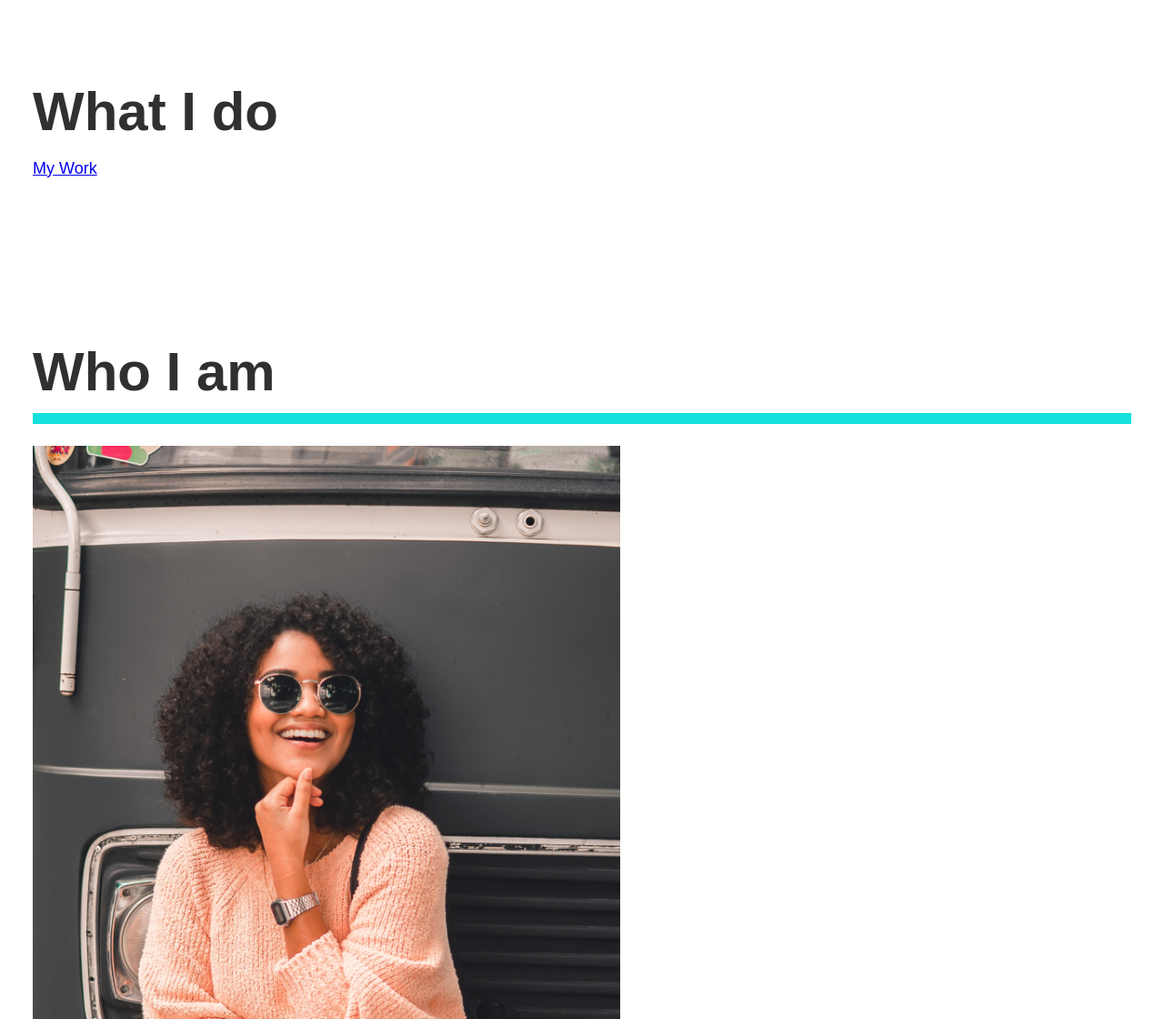
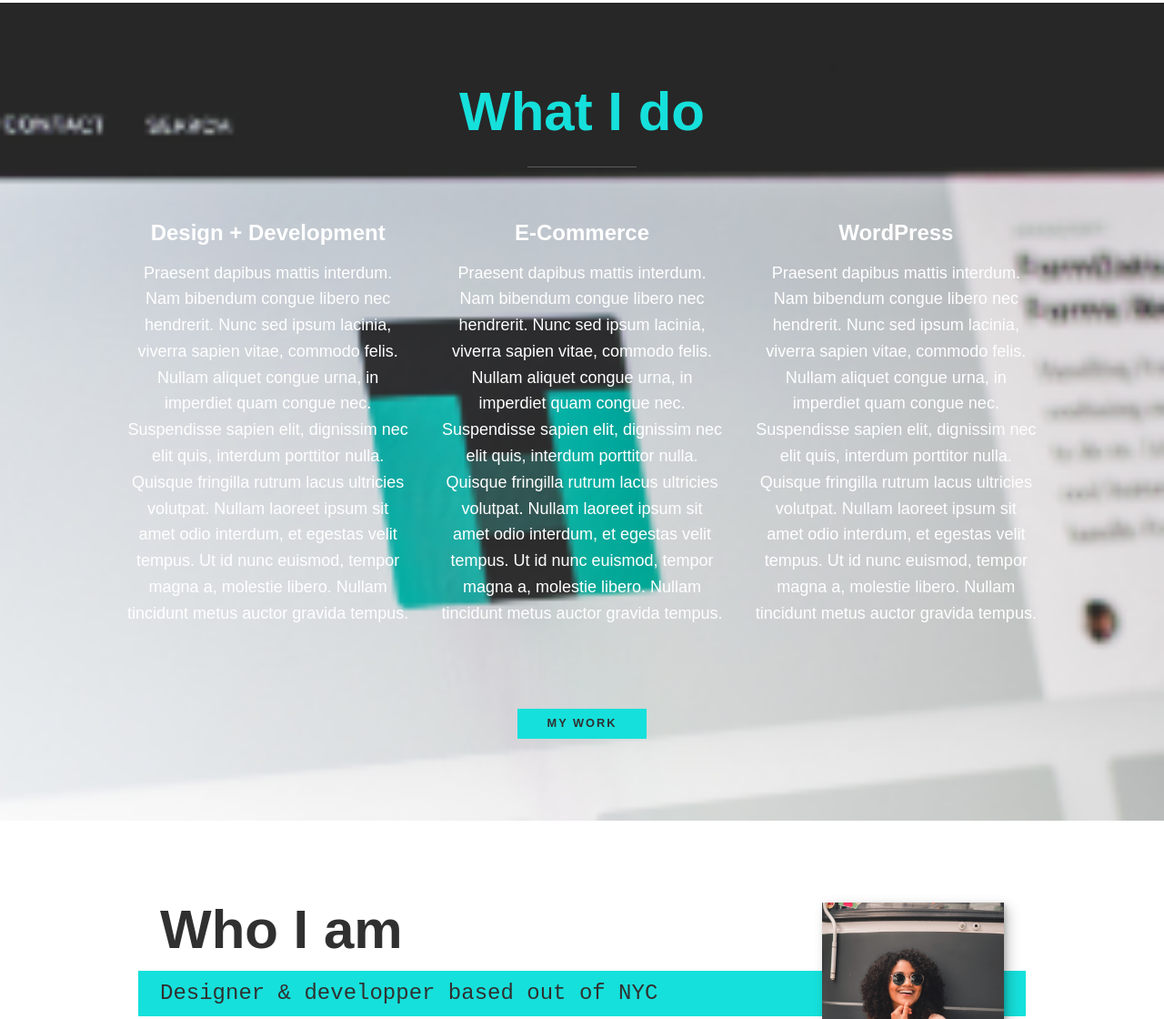
Before and after one commit to deboxta/WebFolio, a website built with Parcel: page index.html in a window 1280 px wide. Shown: the part 501-1621 px from the top of the page at 91% size. Built offline with nearby package versions, Linux system fonts and the light colour scheme.

Commit message:
base project

```diff
--- a/css/main.css
+++ b/css/main.css
@@ -146,6 +146,31 @@
 }
 
 strong { font-weight: bold; }
+
+:focus {
+  outline: 3px solid var(--clr-accent);
+  outline-offset: 3px;
+}
+
+.btn {
+  display: inline-block;
+  padding: .5em 2.5em;
+  background: var(--clr-accent);
+  color: var(--clr-dark);
+  text-decoration: none;
+  cursor: pointer;
+  font-size: .8rem;
+  text-transform: uppercase;
+  letter-spacing: 2px;
+  font-weight: var(--fw-bold);
+  transition: transform 200ms ease-in-out;
+}
+
+.btn:hover {
+  transform: scale(1.1);
+}
+
+/* Typo */
 
 h1,
 h2,
@@ -334,6 +359,97 @@
     position: relative;
     left: -1.5em;
     width: calc(100% + 1.5em);
+  }
+}
+
+/* My services section */
+
+.my-services {
+  background-color: var(--clr-dark);
+  background-image: url(../img/Rectangle\ 3-7.png);
+  background-size: cover;
+  /* background-blend-mode: multiply; */
+  color: var(--clr-light);
+  text-align: center;
+}
+
+.section__title--services {
+  color: var(--clr-accent);
+  position: relative;
+}
+
+.section__title--services::after {
+  content: '';
+  display: block;
+  width: 2em;
+  height: 1px;
+  margin: 0.5em auto 1em;
+  background: var(--clr-light);
+  opacity: .25;
+}
+
+.services {
+  margin-bottom: 4em;
+}
+
+.service {
+  max-width: 500px;
+  margin: 0 auto;
+}
+
+@media (min-width: 800px) {
+  .services {
+    display: flex;
+    max-width: 1000px;
+    margin-left: auto;
+    margin-right: auto;
+  }
+
+  .service + .service {
+    margin-left: 2em;
+  }
+}
+
+/* About me */
+
+.about-me {
+  max-width: 1000px;
+  margin: 0 auto;
+}
+
+.about-me__img {
+  box-shadow: var(--bs);
+}
+
+@media (min-width: 600px) {
+  .about-me {
+    display: grid;
+    grid-template-columns: 1fr 200px;
+    grid-template-areas:
+      "title img"
+      "subtitle img"
+      "text img";
+    grid-column-gap: 2em;
+  }
+
+  .section__title--about {
+    grid-area: title;
+  }
+
+  .section__subtitle--about {
+    grid-column: 1 / -1;
+    grid-row: 2;
+    position: relative;
+    left: -1em;
+    width: calc(100% + 2em);
+    padding-left: 1em;
+    padding-right: calc(200px + 4em);
+  }
+
+  .about-me__img {
+    grid-area: img;
+    position: relative;
+    z-index: 2;
   }
 }
 
--- a/index.html
+++ b/index.html
@@ -58,18 +58,18 @@
     <h2 class="section__title section__title--services">What I do</h2>
     <div class="services">
       <div class="service">
-        <h3></h3>
-        <p></p>
+        <h3>Design + Development</h3>
+        <p>Praesent dapibus mattis interdum. Nam bibendum congue libero nec hendrerit. Nunc sed ipsum lacinia, viverra sapien vitae, commodo felis. Nullam aliquet congue urna, in imperdiet quam congue nec. Suspendisse sapien elit, dignissim nec elit quis, interdum porttitor nulla. Quisque fringilla rutrum lacus ultricies volutpat. Nullam laoreet ipsum sit amet odio interdum, et egestas velit tempus. Ut id nunc euismod, tempor magna a, molestie libero. Nullam tincidunt metus auctor gravida tempus.</p>
       </div> <!-- / service -->
 
       <div class="service">
-        <h3></h3>
-        <p></p>
+        <h3>E-Commerce</h3>
+        <p>Praesent dapibus mattis interdum. Nam bibendum congue libero nec hendrerit. Nunc sed ipsum lacinia, viverra sapien vitae, commodo felis. Nullam aliquet congue urna, in imperdiet quam congue nec. Suspendisse sapien elit, dignissim nec elit quis, interdum porttitor nulla. Quisque fringilla rutrum lacus ultricies volutpat. Nullam laoreet ipsum sit amet odio interdum, et egestas velit tempus. Ut id nunc euismod, tempor magna a, molestie libero. Nullam tincidunt metus auctor gravida tempus.</p>
       </div> <!-- / service -->
 
       <div class="service">
-        <h3></h3>
-        <p></p>
+        <h3>WordPress</h3>
+        <p>Praesent dapibus mattis interdum. Nam bibendum congue libero nec hendrerit. Nunc sed ipsum lacinia, viverra sapien vitae, commodo felis. Nullam aliquet congue urna, in imperdiet quam congue nec. Suspendisse sapien elit, dignissim nec elit quis, interdum porttitor nulla. Quisque fringilla rutrum lacus ultricies volutpat. Nullam laoreet ipsum sit amet odio interdum, et egestas velit tempus. Ut id nunc euismod, tempor magna a, molestie libero. Nullam tincidunt metus auctor gravida tempus.</p>
       </div> <!-- / service -->
     </div> <!-- / services -->
 
@@ -80,14 +80,14 @@
   <!-- About me -->
   <section class="about-me" id="about">
     <h2 class="section__title section__title--about">Who I am</h2>
-    <p class="section__subtitle section__subtitle--about"></p>
+    <p class="section__subtitle section__subtitle--about">Designer & developper based out of NYC</p>
 
     <div class="about-me__body">
-      <p></p>
+      <p>Praesent dapibus mattis interdum. Nam bibendum congue libero nec hendrerit. Nunc sed ipsum lacinia, viverra sapien vitae, commodo felis. Nullam aliquet congue urna, in imperdiet quam congue nec. Suspendisse sapien elit, dignissim nec elit quis, interdum porttitor nulla. Quisque fringilla rutrum lacus ultricies volutpat. Nullam laoreet ipsum sit amet odio interdum, et egestas velit tempus. Ut id nunc euismod, tempor magna a, molestie libero. Nullam tincidunt metus auctor gravida tempus.</p>
       <p></p>
     </div>
 
-    <img src="img\eduardo-dutra-Kqjc3vvgl1k-unsplash@2x.png" alt="Jane leaning against a bus">
+    <img src="img\eduardo-dutra-Kqjc3vvgl1k-unsplash@2x.png" alt="Jane leaning against a bus" class="about-me__img">
   </section>
 
   <!-- My Work -->
@@ -125,16 +125,14 @@
     <a href="mailto:yannick.c.pro.a@gmail.com" class="footer__link">yannick.c.pro.a@gmail.com</a>
     <ul class="social-list">
       <li class="social-list__item">
-        <a class="social-list__link">a</a>
+        <a class="social-list__link" href="https://github.com/deboxta">
+          <i class="fab fa-github"></i>
+        </a>
       </li>
       <li class="social-list__item">
-        <a class="social-list__link">b</a>
-      </li>
-      <li class="social-list__item">
-        <a class="social-list__link">c</a>
-      </li>
-      <li class="social-list__item">
-        <a class="social-list__link">d</a>
+        <a class="social-list__link" href="https://www.linkedin.com/in/yannick-c%C3%B4t%C3%A9-16b76015a/">
+          <i class="fab fa-linkedin-in"></i>
+        </a>
       </li>
     </ul>
   </footer>
@@ -142,6 +140,8 @@
   <script src="js/vendor/modernizr-3.11.2.min.js"></script>
   <script src="js/plugins.js"></script>
   <script src="js/main.js"></script>
+
+  <script src="https://kit.fontawesome.com/e22baa2542.js" crossorigin="anonymous"></script>
 
   <!-- Google Analytics: change UA-XXXXX-Y to be your site's ID. -->
   <script>
```
